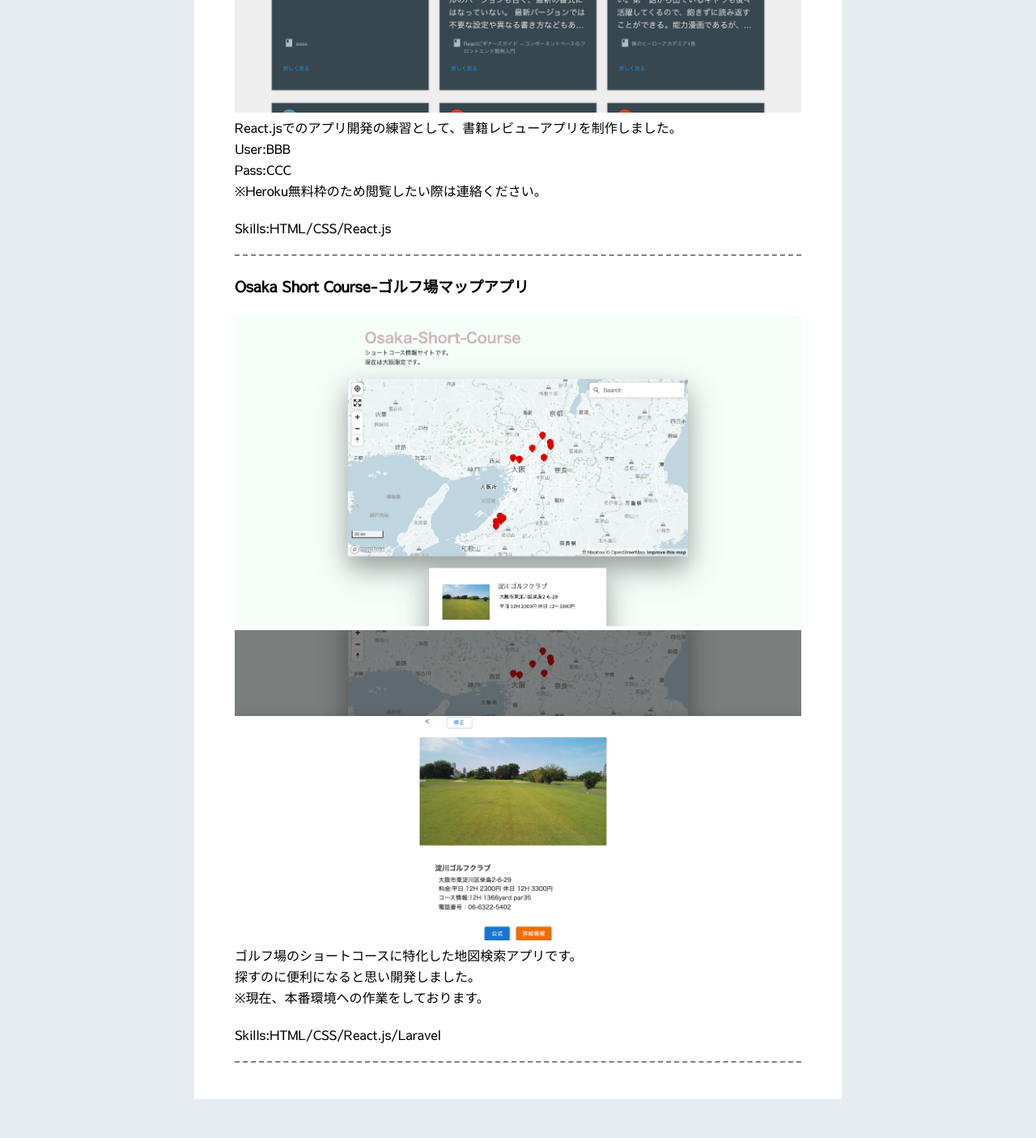
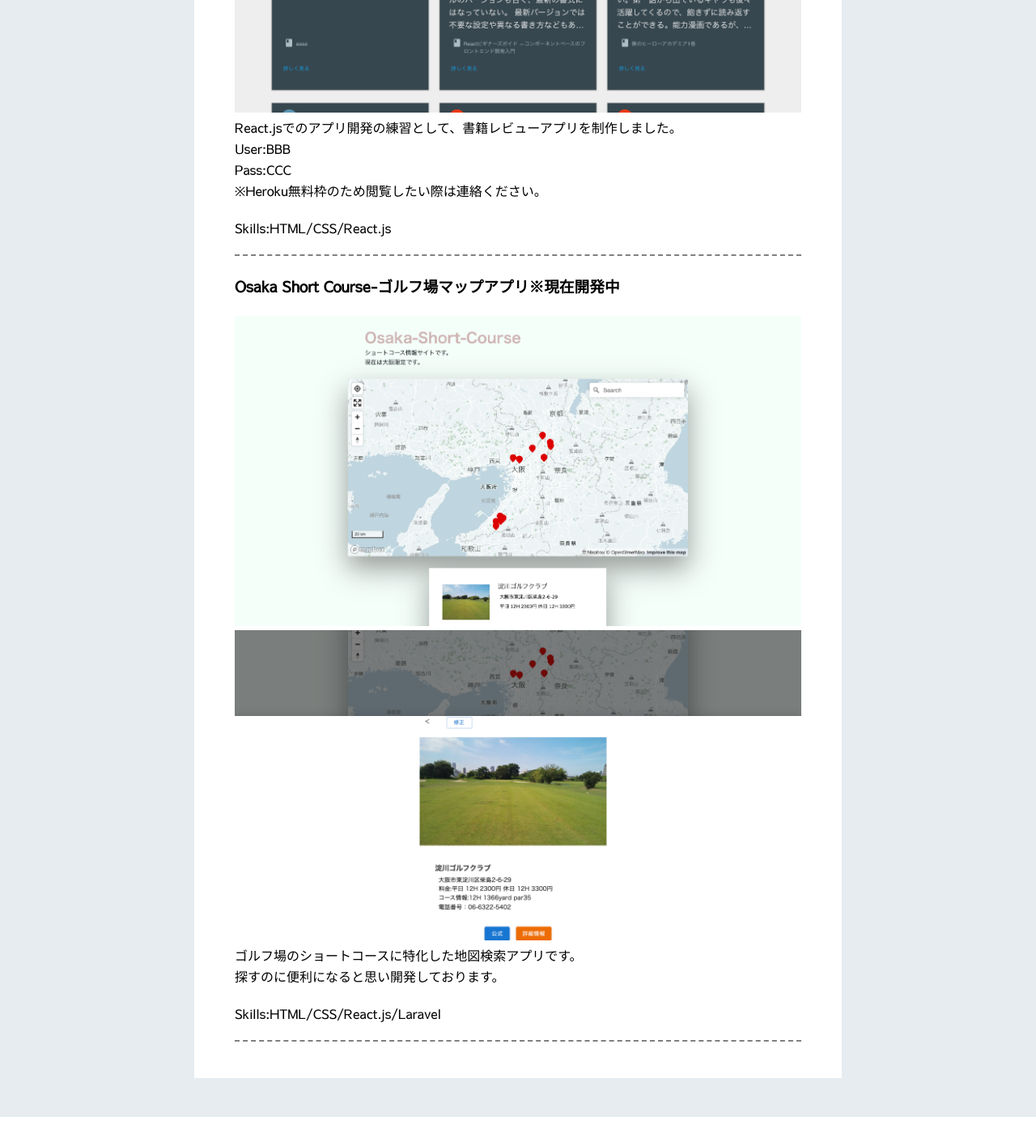
Before and after one commit to Ryotaross/Portfolio2, a React (Create React App) app: page /product in a window 1280 px wide. Shown: the part 2004-3409 px from the top of the page at 81% size. After the commit the page ends 3383 px from the top, so only its background shows below. Built offline with nearby package versions, Linux system fonts and the light colour scheme.

Commit message:
修正２

```diff
--- a/src/components/productMain.tsx
+++ b/src/components/productMain.tsx
@@ -45,13 +45,12 @@ function ProductMain() {
         <MainText>Skills:HTML/CSS/React.js</MainText>
       </Item>
       <Item>
-        <MainName>Osaka Short Course-ゴルフ場マップアプリ</MainName>
+        <MainName>Osaka Short Course-ゴルフ場マップアプリ※現在開発中</MainName>
         <PreProductImage src={osaka} alt="book" />
         <PreProductImage src={osaka2} alt="book" />
         <MainText>
           ゴルフ場のショートコースに特化した地図検索アプリです。<br />
-          探すのに便利になると思い開発しました。<br />
-          ※現在、本番環境への作業をしております。
+          探すのに便利になると思い開発しております。<br />
         </MainText>
         <MainText>Skills:HTML/CSS/React.js/Laravel</MainText>
       </Item>
```
